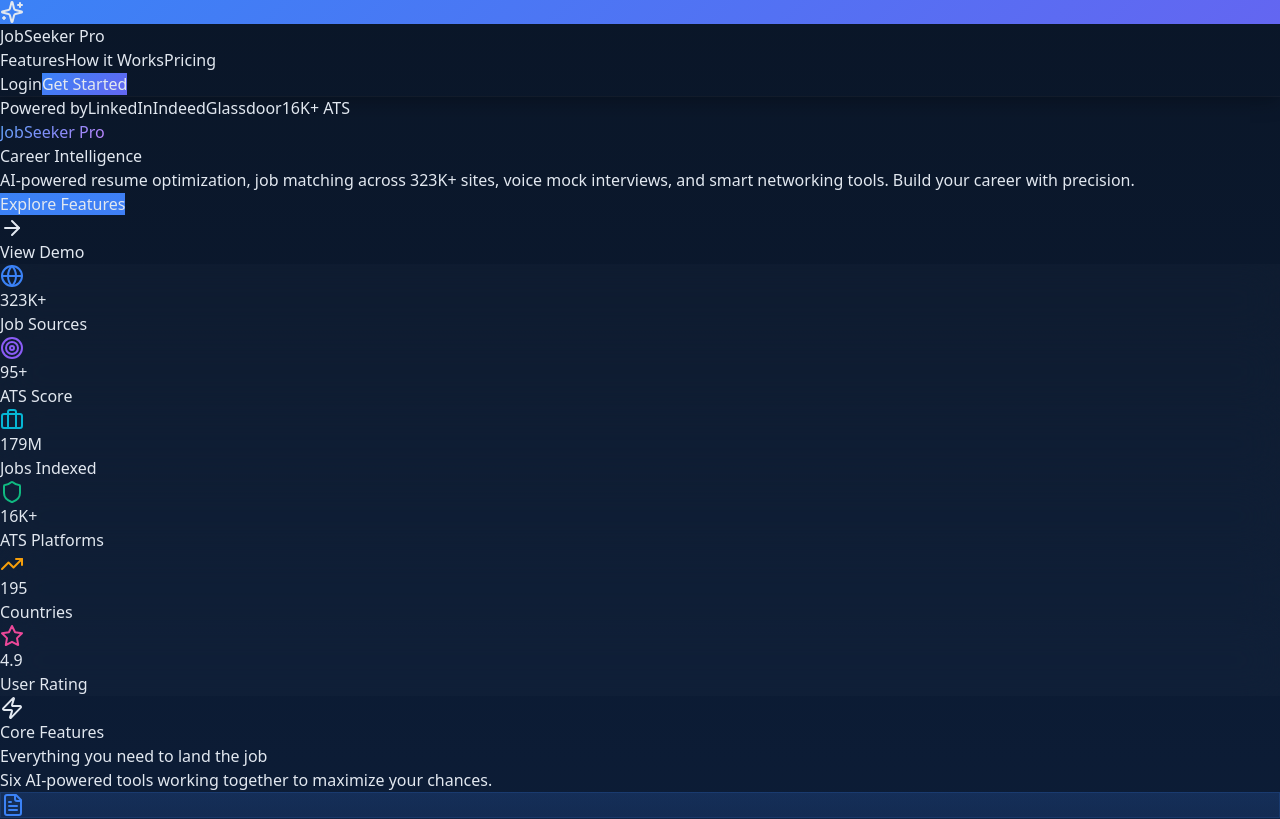
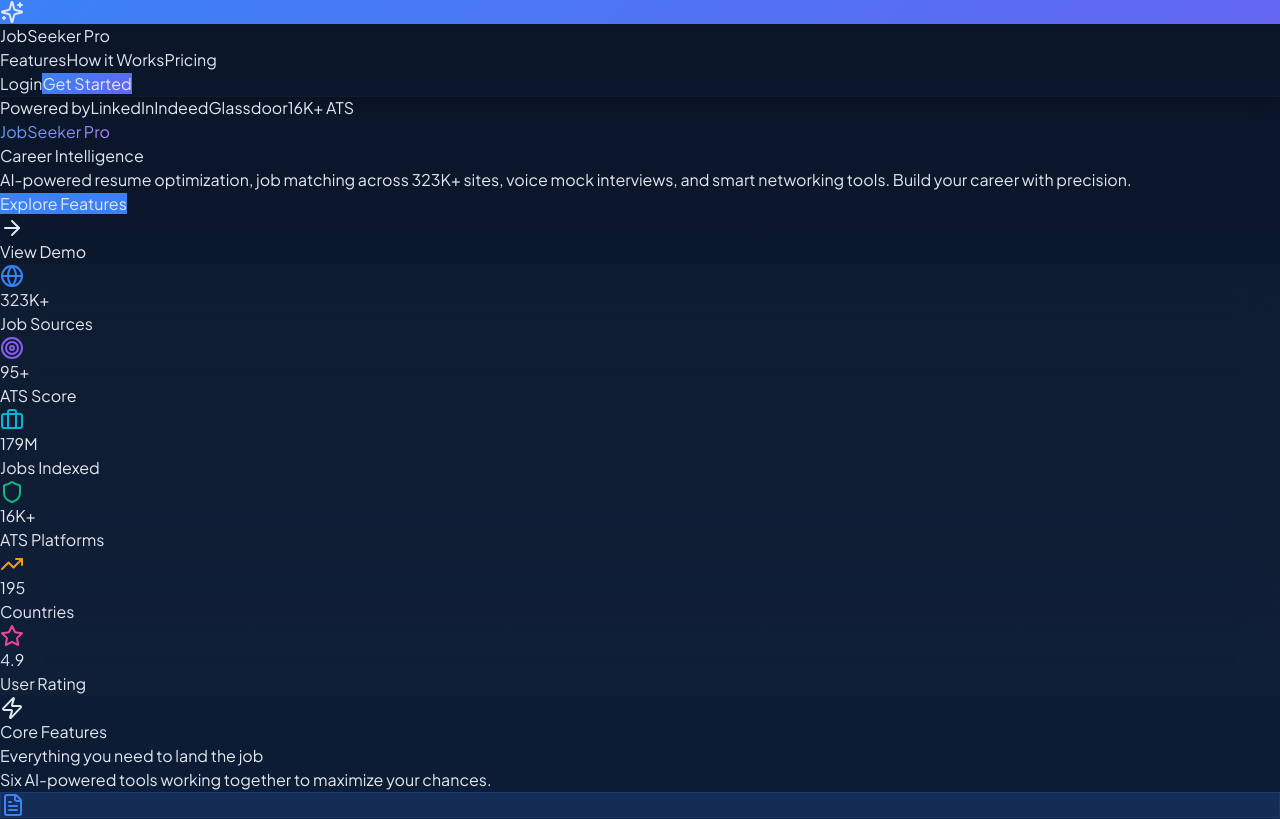
Before and after one commit to suneel190700/jobseeker-pro, a Next.js app: page / in a window 1280 px wide. Shown: the top 819 px of the page. Built offline with nearby package versions, Linux system fonts and the light colour scheme.

Commit message:
fix: CSS import order

```diff
--- a/src/styles/globals.css
+++ b/src/styles/globals.css
@@ -1,7 +1,8 @@
+@import url('https://fonts.googleapis.com/css2?family=Plus+Jakarta+Sans:wght@300;400;500;600;700;800&display=swap');
+
 @tailwind base;
 @tailwind components;
 @tailwind utilities;
-@import url('https://fonts.googleapis.com/css2?family=Plus+Jakarta+Sans:wght@300;400;500;600;700;800&display=swap');
 
 *{box-sizing:border-box}
 body{font-family:'Plus Jakarta Sans',system-ui,sans-serif;-webkit-font-smoothing:antialiased;background:#0a1628;color:#e2e8f0}
@@ -23,6 +24,4 @@
   .label-dark{display:block;font-size:12px;font-weight:500;color:#64748b;margin-bottom:6px}
   .badge-dark{display:inline-flex;align-items:center;border-radius:6px;padding:2px 8px;font-size:11px;font-weight:600}
   .section-dark{font-size:10px;font-weight:700;text-transform:uppercase;letter-spacing:0.1em;color:#475569}
-  .glow-blue{box-shadow:0 0 20px -4px rgba(59,130,246,0.2)}
-  .glow-ring{box-shadow:0 0 0 1px rgba(59,130,246,0.3),0 0 25px -4px rgba(59,130,246,0.15)}
 }
```
